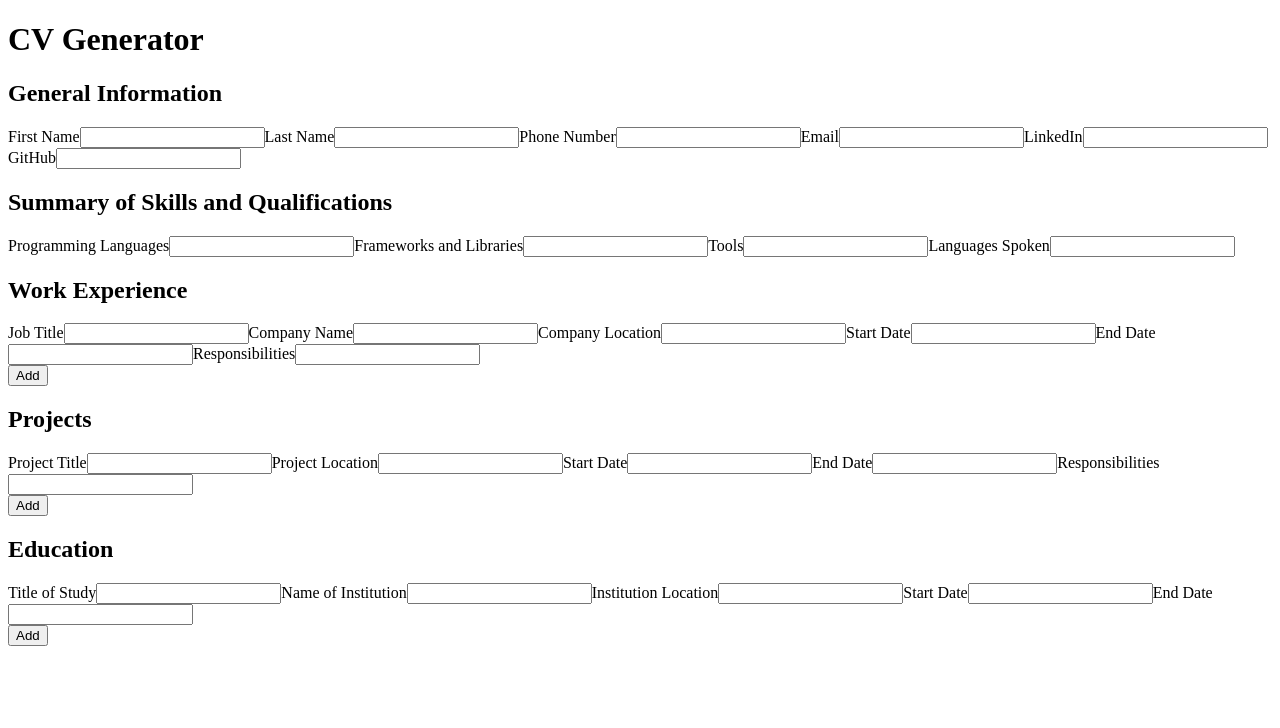
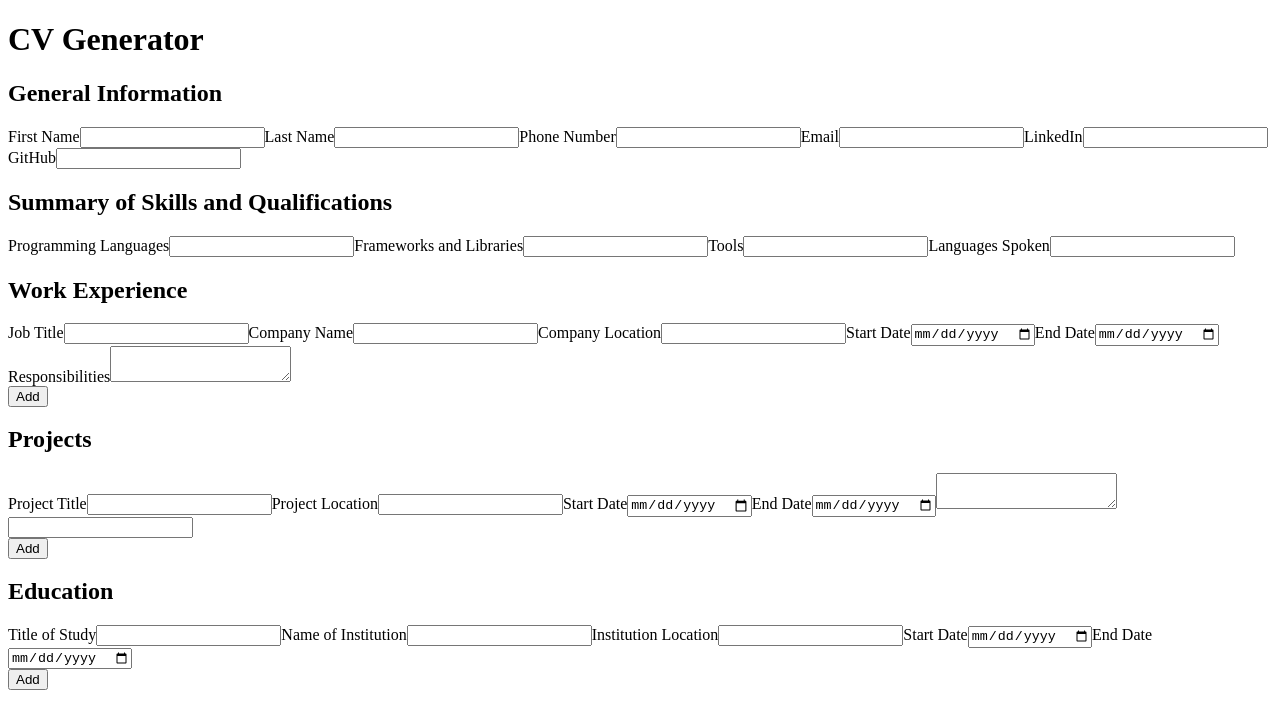
Before and after one commit to roamingterra/cv-project, a React (Create React App) app: page / in a window 1280 px wide. Shown: the top 728 px of the page. Built offline with nearby package versions, Linux system fonts and the light colour scheme.

Commit message:
Specify input types

```diff
--- a/src/components/education.js
+++ b/src/components/education.js
@@ -13,15 +13,15 @@ class Education extends Component {
         <form>
           <div>
             <label>Title of Study</label>
-            <input></input>
+            <input type="text"></input>
             <label>Name of Institution</label>
-            <input></input>
+            <input type="text"></input>
             <label>Institution Location</label>
-            <input></input>
+            <input type="text"></input>
             <label>Start Date</label>
-            <input></input>
+            <input type="date"></input>
             <label>End Date</label>
-            <input></input>
+            <input type="date"></input>
           </div>
         </form>
       </div>
--- a/src/components/general-information.js
+++ b/src/components/general-information.js
@@ -13,17 +13,17 @@ class GeneralInformation extends Component {
         <form>
           <div>
             <label>First Name</label>
+            <input type="text"></input>
+            <label>Last Name</label>
+            <input type="text"></input>
+            <label>Phone Number</label>
+            <input type="tel"></input>
+            <label type="email">Email</label>
             <input></input>
-            <label>Last Name</label>
-            <input></input>
-            <label>Phone Number</label>
-            <input></input>
-            <label>Email</label>
-            <input></input>
-            <label>LinkedIn</label>
+            <label type="url">LinkedIn</label>
             <input></input>
             <label>GitHub</label>
-            <input></input>
+            <input type="url"></input>
           </div>
         </form>
       </div>
--- a/src/components/projects.js
+++ b/src/components/projects.js
@@ -13,14 +13,14 @@ class Projects extends Component {
         <form>
           <div>
             <label>Project Title</label>
-            <input></input>
+            <input type="text"></input>
             <label>Project Location</label>
-            <input></input>
+            <input type="text"></input>
             <label>Start Date</label>
-            <input></input>
+            <input type="date"></input>
             <label>End Date</label>
-            <input></input>
-            <label>Responsibilities</label>
+            <input type="date"></input>
+            <textarea></textarea>
             <input></input>
           </div>
         </form>
--- a/src/components/skills.js
+++ b/src/components/skills.js
@@ -13,12 +13,12 @@ class Skills extends Component {
         <form>
           <div>
             <label>Programming Languages</label>
-            <input></input>
+            <input type="text"></input>
             <label>Frameworks and Libraries</label>
-            <input></input>
-            <label>Tools</label>
-            <input></input>
-            <label>Languages Spoken</label>
+            <input type="text"></input>
+            <label type="text">Tools</label>
+            <input type="text"></input>
+            <label type="text">Languages Spoken</label>
             <input></input>
           </div>
         </form>
--- a/src/components/work-experience.js
+++ b/src/components/work-experience.js
@@ -13,17 +13,17 @@ class WorkExperience extends Component {
         <form>
           <div>
             <label>Job Title</label>
-            <input></input>
+            <input type="text"></input>
             <label>Company Name</label>
-            <input></input>
+            <input type="text"></input>
             <label>Company Location</label>
-            <input></input>
+            <input type="text"></input>
             <label>Start Date</label>
-            <input></input>
+            <input type="date"></input>
             <label>End Date</label>
-            <input></input>
+            <input type="date"></input>
             <label>Responsibilities</label>
-            <input></input>
+            <textarea></textarea>
           </div>
         </form>
       </div>
```
